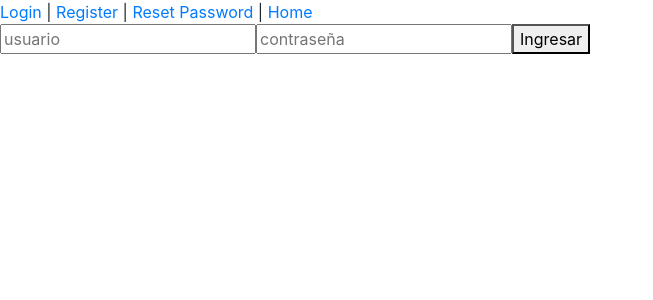
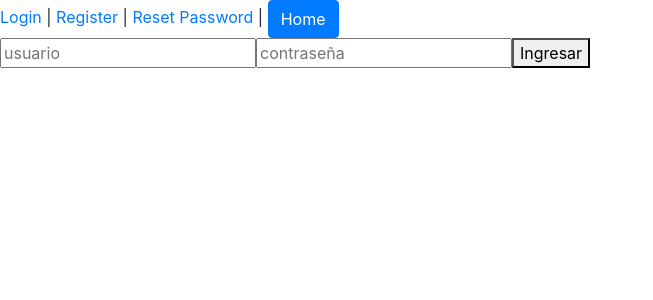
Before and after one commit to rubialburqueque/BeautyCorp.github.io, a Vue app: page / in a window 1280 px wide. Shown: the top 300 px of the page, without its empty margins (0-653 px from the left). Built offline with nearby package versions, Linux system fonts and the light colour scheme.

Commit message:
ruta home protegida

```diff
--- a/src/App.vue
+++ b/src/App.vue
@@ -4,7 +4,8 @@
       <router-link to="/">Login</router-link> |
       <router-link to="/register">Register</router-link> |
       <router-link to="/reset">Reset Password</router-link> |
-      <router-link to="/home">Home</router-link>
+      <router-link class="btn btn-primary"
+       to="/home">Home</router-link>
 
     </div>
     <router-view/>
--- a/src/router/index.js
+++ b/src/router/index.js
@@ -1,5 +1,6 @@
 import Vue from 'vue';
 import VueRouter from 'vue-router';
+import firebase from 'firebase';
 
 
 Vue.use(VueRouter);
@@ -12,11 +13,6 @@ const routes = [
     // this generates a separate chunk (about.[hash].js) for this route
     // which is lazy-loaded when the route is visited.
     component: () => import(/* webpackChunkName: "login" */ '../views/Login.vue'),
-  },
-  {
-    path: '/home',
-    name: 'Home',
-    component: () => import(/* webpackChunkName: "home" */ '../views/Home.vue'),
   },
   {
     path: '/reset',
@@ -34,10 +30,33 @@ const routes = [
     // which is lazy-loaded when the route is visited.
     component: () => import(/* webpackChunkName: "register" */ '../views/Register.vue'),
   },
+  {
+    path: '/home',
+    name: 'Home',
+    component: () => import(/* webpackChunkName: "home" */ '../views/Home.vue'),
+    meta: {
+      requiresAuth: true,
+    },
+  },
 ];
 
 const router = new VueRouter({
   routes,
 });
 
+router.beforeEach((to, from, next) => {
+  if (to.matched.some((ruta) => ruta.meta.requiresAuth)) {
+    const user = firebase.auth().currentUser;
+    if (user) {
+      next();
+    } else {
+      next({
+        name: 'login',
+      });
+    }
+  } else {
+    next();
+  }
+});
+
 export default router;
```
